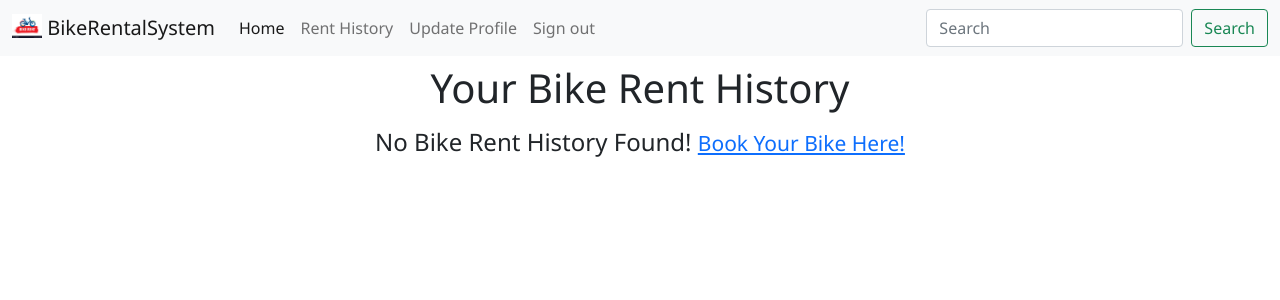
After one commit to shreyakapadia10/Bike-Rental-System, a Django app: page /history/ in a window 1280 px wide. The commit adds this page. Shown: the top 300 px of the page. Run offline with Django 3.2, Linux system fonts and the light colour scheme; a user stored in the database is signed in; data comes from the database, SQL or seed files in the repository; both versions use the stored data as it was after the commit.

Commit message:
Added loading gif, View Bike History feature

```diff
--- a/BikeRentalSystem/BikeUsers/static/css/style.css
+++ b/BikeRentalSystem/BikeUsers/static/css/style.css
@@ -1,8 +1,9 @@
-.form-center{
+.form-center {
     display: flex;
     align-items: center;
     justify-content: center;
 }
+
 .checked {
     color: red;
 }
@@ -17,67 +18,85 @@
     display: table;
 }
 
-body{
-    margin:0;
-    padding:0;
+body {
+    margin: 0;
+    padding: 0;
     scroll-behavior: smooth;
-    font-family:'Segoe UI',Helvetica,Arial,Sans-Serif
+    font-family: 'Segoe UI', Helvetica, Arial, Sans-Serif
 }
 
-#myMap{
-    position:relative;
-    width:925px;
-    height:600px;
+#myMap {
+    position: relative;
+    width: 925px;
+    height: 600px;
     float: right;
     margin-left: 20px;
 }
 
-#directionsItinerary{
+#directionsItinerary {
     float: left;
     width: 28.33%;
 }
 
-#routeInfoPanel{
+#routeInfoPanel {
     font-family: 'Segoe UI', Tahoma, Geneva, Verdana, sans-serif;
     font-weight: bold;
     margin-bottom: 5px;
 }
 
-.dirInstructions td, .dirInstructions th{
-    padding-top:0px !important;
-    padding-bottom:0px !important;
+.dirInstructions td,
+.dirInstructions th {
+    padding-top: 0px !important;
+    padding-bottom: 0px !important;
 }
 
-.dirSDK p{
-    margin-top:0px !important;
-    margin-bottom:0px !important;
+.dirSDK p {
+    margin-top: 0px !important;
+    margin-bottom: 0px !important;
 }
 
 
 /* Bike Details CSS start*/
+
 #box-container {
     background: rgb(236, 232, 232);
     display: flex;
     height: 500px;
     justify-content: center;
     align-items: center;
-    box-shadow: 0 10px 20px rgba(0, 0, 0, 0.23), 0 6px 6px rgba(0,0,0,0.33);
+    box-shadow: 0 10px 20px rgba(0, 0, 0, 0.23), 0 6px 6px rgba(0, 0, 0, 0.33);
+}
 
-  }
-  #box-1 {
+#box-1 {
     background-color: rgb(202, 208, 214);
     width: 50%;
     height: 70%;
     align-self: center;
-  }
+}
 
-  #box-2 {
+#box-2 {
     background-color: rgb(255, 255, 255);
     width: 50%;
     height: 70%;
-  }
-  .img1{
+}
+
+.img1 {
     height: 100%;
     width: 250px;
-  }
+}
+
+
 /* Bike Details CSS end*/
+
+
+/* Loading CSS start */
+
+#loading {
+    position: fixed;
+    top: 50%;
+    left: 45%;
+    z-index: 1104;
+}
+
+
+/* Loading CSS end */
--- a/BikeRentalSystem/BikeUsers/templates/BikeUsers/base.html
+++ b/BikeRentalSystem/BikeUsers/templates/BikeUsers/base.html
@@ -9,26 +9,18 @@
     <meta name="viewport" content="width=device-width, initial-scale=1">
 
     <!-- Bootstrap CSS -->
-    <link href="https://cdn.jsdelivr.net/npm/bootstrap@5.0.1/dist/css/bootstrap.min.css" rel="stylesheet"
-        integrity="sha384-+0n0xVW2eSR5OomGNYDnhzAbDsOXxcvSN1TPprVMTNDbiYZCxYbOOl7+AMvyTG2x" crossorigin="anonymous">
-
-    {% block css %}
-    {% endblock css %}
+    <link href="https://cdn.jsdelivr.net/npm/bootstrap@5.0.1/dist/css/bootstrap.min.css" rel="stylesheet" integrity="sha384-+0n0xVW2eSR5OomGNYDnhzAbDsOXxcvSN1TPprVMTNDbiYZCxYbOOl7+AMvyTG2x" crossorigin="anonymous"> {% block css %} {% endblock css %}
     <title>Bike Rental System</title>
 </head>
 
 <body>
-
+    <img id="loading" alt="Loading..." src="{% static 'images/loading.gif' %}" />
     <nav class="navbar navbar-expand-lg navbar-light bg-light">
         <div class="container-fluid">
             <a class="navbar-brand" href="{% url 'CustomerHome' %}">
-                <img src="{% static 'images/logo.jpg' %}" alt="Bike Rental System" width="30" height="24"
-                    class="d-inline-block align-text-top">
-                BikeRentalSystem
+                <img src="{% static 'images/logo.jpg' %}" alt="Bike Rental System" width="30" height="24" class="d-inline-block align-text-top"> BikeRentalSystem
             </a>
-            <button class="navbar-toggler" type="button" data-bs-toggle="collapse"
-                data-bs-target="#navbarSupportedContent" aria-controls="navbarSupportedContent" aria-expanded="false"
-                aria-label="Toggle navigation">
+            <button class="navbar-toggler" type="button" data-bs-toggle="collapse" data-bs-target="#navbarSupportedContent" aria-controls="navbarSupportedContent" aria-expanded="false" aria-label="Toggle navigation">
                 <span class="navbar-toggler-icon"></span>
             </button>
             <div class="collapse navbar-collapse" id="navbarSupportedContent">
@@ -38,6 +30,14 @@
                     </li>
 
                     {% if user.is_authenticated %}
+                    <li class="nav-item">
+                        <a class="nav-link" href="{% url 'ViewBikeHistory' %}">Rent History</a>
+                    </li>
+
+                    <li class="nav-item">
+                        <a class="nav-link" href="{% url 'ProfileUpdate' %}">Update Profile</a>
+                    </li>
+
                     <li class="nav-item">
                         <a class="nav-link" href="{% url 'CustomerLogout' %}">Sign out</a>
                     </li>
@@ -59,31 +59,27 @@
         </div>
     </nav>
 
+    <div class="container">
+        {% if messages %} {% for message in messages %}
+        <div class="alert alert-{{ message.tags }} alert-dismissible fade show mt-2" role="alert">
+            <strong>{{ message }}</strong>
+            <button type="button" class="btn-close" data-bs-dismiss="alert" aria-label="Close"></button>
+        </div>
+        {% endfor %} {% endif %} {% block content %} {% endblock content %}
+    </div>
+    <script type="text/javascript" src="https://code.jquery.com/jquery-3.6.0.min.js"></script>
+    <script type="text/javascript">
+        $(document).ready(function() {
+            $("#loading").hide();
+        });
+    </script>
 
-    <div class="container">
-        {% if messages %}
-
-            {% for message in messages %}
-            <div class="alert alert-{{ message.tags }} alert-dismissible fade show mt-2" role="alert">
-                <strong>{{ message }}</strong>
-                <button type="button" class="btn-close" data-bs-dismiss="alert" aria-label="Close"></button>
-            </div>
-            {% endfor %}
-        {% endif %}
-
-        {% block content %}
-        {% endblock content %}
-    </div>
-
-    {% block js %}
-    {% endblock js %}
+    {% block js %} {% endblock js %}
 
     <!-- Optional JavaScript; choose one of the two! -->
 
     <!-- Option 1: Bootstrap Bundle with Popper -->
-    <script src="https://cdn.jsdelivr.net/npm/bootstrap@5.0.1/dist/js/bootstrap.bundle.min.js"
-        integrity="sha384-gtEjrD/SeCtmISkJkNUaaKMoLD0//ElJ19smozuHV6z3Iehds+3Ulb9Bn9Plx0x4"
-        crossorigin="anonymous"></script>
+    <script src="https://cdn.jsdelivr.net/npm/bootstrap@5.0.1/dist/js/bootstrap.bundle.min.js" integrity="sha384-gtEjrD/SeCtmISkJkNUaaKMoLD0//ElJ19smozuHV6z3Iehds+3Ulb9Bn9Plx0x4" crossorigin="anonymous"></script>
 
     <!-- Option 2: Separate Popper and Bootstrap JS -->
     <!--
--- /dev/null
+++ b/BikeRentalSystem/BikeUsers/templates/BikeUsers/view_bike_history.html
@@ -0,0 +1,32 @@
+{% extends 'BikeUsers/base.html' %}
+{% load static %}
+{% block css %}
+<link rel="stylesheet" href="{% static 'css/style.css' %}">
+{% endblock css %}
+{% block content %}
+
+<div class="container mt-2">
+    <h1 class="text-center">Your Bike Rent History</h1>
+    {% if histories %}
+    {% for history in histories %}
+    <div class="card mb-3">
+        <div class="row g-0">
+            <div class="col-md-3">
+                <img src="{{ history.bike.bike_image.url }}" class="img-fluid rounded-start" alt="{{ history.bike.bikename }}" height="200px" width="230px">
+            </div>
+            <div class="col-md-9">
+                <div class="card-body">
+                    <h4 class="card-title">Bike: {{ history.bike.bikename }}</h4>
+                    <p class="card-text">From: {{ history.from_date_time }}</p>
+                    <p class="card-text">To: {{ history.to_date_time }}</p>
+                    <p class="card-text"><strong>Paid: &#8377;{{history.payment.amount}} via {{ history.payment.get_mode_display }} on {{ history.payment.datetime }}</strong></p>
+                </div>
+            </div>
+        </div>
+    </div>
+    {% endfor %}
+    {% else %}
+    <h4 class="text-center mt-3">No Bike Rent History Found! <small><a href="{% url 'CustomerHome' %}"> Book Your Bike Here!</a></small> </h4>
+    {% endif %}
+</div>
+{% endblock content %}
--- a/BikeRentalSystem/BikeUsers/templates/BikeUsers/viewbike.html
+++ b/BikeRentalSystem/BikeUsers/templates/BikeUsers/viewbike.html
@@ -141,7 +141,6 @@
   {% block js %}
   <script id="station_id" type="application/json"></script>
   <script src="{% static 'js/jquery-3.6.0.js' %}"></script>
-  <script src="//jonthornton.github.io/jquery-timepicker/jquery.timepicker.js"></script>
   <script src="{% static 'js/jquery-ui.js' %}"></script>
   <script src="{% static 'js/check_bike.js' %}"></script>
   {% endblock js %}
--- a/BikeRentalSystem/BikeUsers/urls.py
+++ b/BikeRentalSystem/BikeUsers/urls.py
@@ -14,8 +14,7 @@ urlpatterns = [
     path('bike/update/<int:pk>/', view=BikeUpdateView.as_view(), name='Bike-UpdateView'),
     path('bike/delete/<int:pk>/', view=BikeDeleteView.as_view(), name='Bike-DeleteView'),
     path('feedback/', view=Rettingadd.as_view(), name='BikeRegister'),
-
-     path('password-reset/',
+    path('password-reset/',
          auth_views.PasswordResetView.as_view(
              template_name='BikeUsers/password/password_reset.html'
          ),
@@ -37,11 +36,12 @@ urlpatterns = [
          name='password_reset_complete'),
     path('viewbike/',bikeinfo),
     path('viewbike/<int:pk>',bikeinfo),
-    path('update_customer/', CustomerUpdateView),
+    path('update_customer/', CustomerUpdateView, name="ProfileUpdate"),
     path('search_city/', view=search_city, name='SearchCity'),
     path('search_station/', view=search_station, name='SearchStation'),
     path('get_map/<int:pk>/', view=get_map, name='GetMap'),
     path('bike/<int:pk>/',view=Bikedetails.as_view(),name='ShowBikeDetails'),
     path('payment/',view=MakePayment, name='Payment'),
-    path('check_bikes/', check_bikes, name='CheckBikes')
+    path('check_bikes/', check_bikes, name='CheckBikes'),
+    path('history/', view_bike_history, name='ViewBikeHistory'),
 ]
--- a/BikeRentalSystem/BikeUsers/views.py
+++ b/BikeRentalSystem/BikeUsers/views.py
@@ -415,3 +415,12 @@ def format_date(from_date, to_date, from_time, to_time):
     to_date = datetime.strptime(to_date, '%Y-%m-%d')
 
     return (from_date, to_date, from_date_time, to_date_time)
+
+
+def view_bike_history(request):
+    if request.user.is_authenticated:
+        bike_rent_history = BikeRentHistory.objects.filter(customer=request.user)
+
+        return render(request=request, template_name='BikeUsers/view_bike_history.html', context={'histories': bike_rent_history})
+
+    return redirect('CustomerLogin')
```
Also changed, not shown: BikeRentalSystem/BikeUsers/static/js/loading.js (added, +9 -0 lines), BikeRentalSystem/BikeUsers/templates/BikeUsers/index.html (+10 -28 lines), BikeRentalSystem/BikeUsers/static/images/loading.gif (added), BikeRentalSystem/db.sqlite3.
